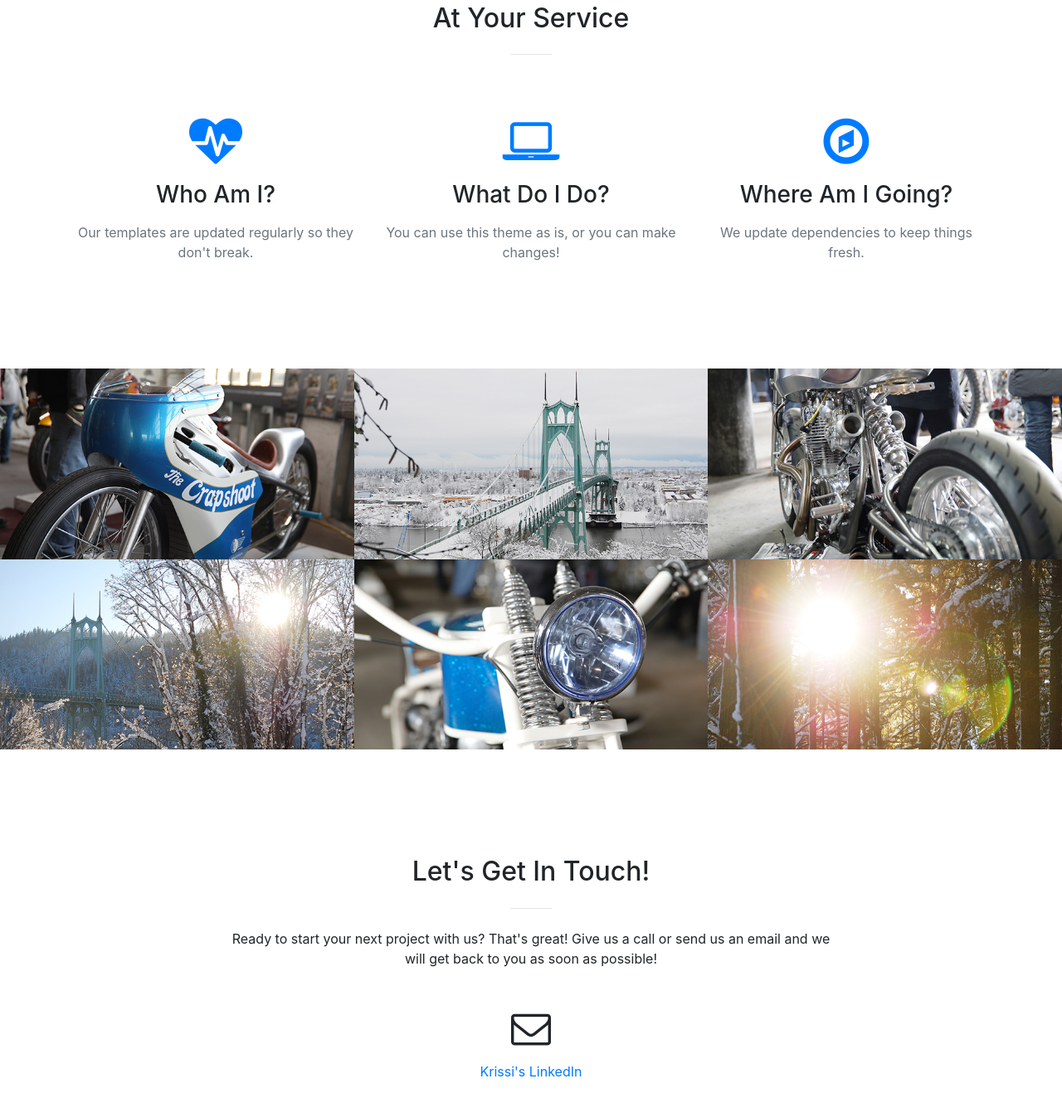
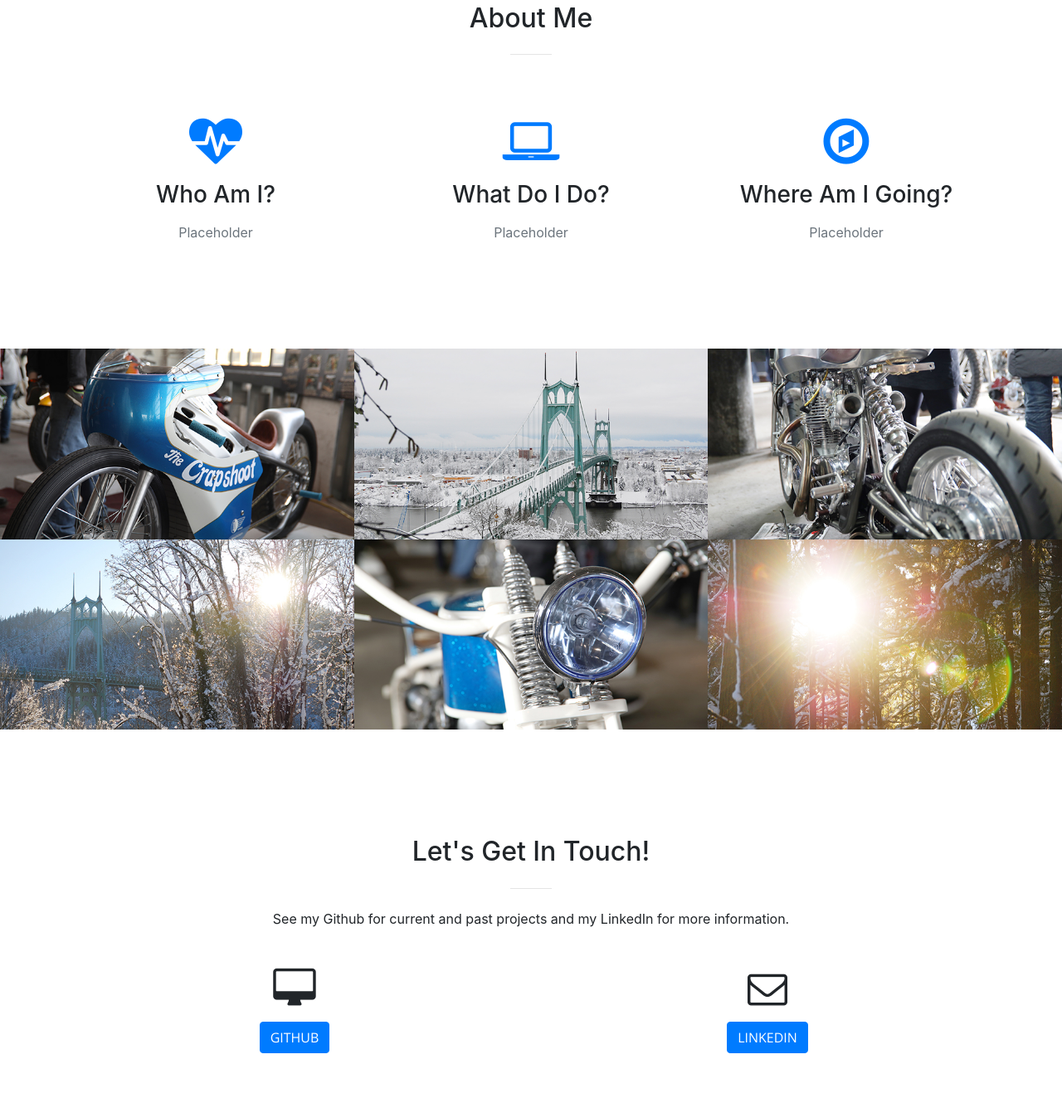
Before and after one commit to krcarson03/Portfolio, a website with bundled scripts: page index.html in a window 1280 px wide. Shown: the part 925-2260 px from the top of the page at 83% size. Built offline with nearby package versions, Linux system fonts and the light colour scheme.

Commit message:
Change Contact Github and LinkedIn buttons
Used bootstrap to change links to buttons.

```diff
--- a/css/creative.css
+++ b/css/creative.css
@@ -236,7 +236,7 @@ header.masthead p {
   text-align: center;
   opacity: 0;
   color: #fff;
-  background: rgba(20, 82, 82, 0.9);
+  background: rgba(20, 82, 82, 0.9); /* Categories hover color */
   -webkit-transition: all 0.2s;
   -moz-transition: all 0.2s;
   transition: all 0.2s;
--- a/index.html
+++ b/index.html
@@ -38,7 +38,7 @@
         <div class="collapse navbar-collapse" id="navbarResponsive">
           <ul class="navbar-nav ml-auto">
             <li class="nav-item">
-              <a class="nav-link js-scroll-trigger" href="#services">Services</a>
+              <a class="nav-link js-scroll-trigger" href="#about">About</a>
             </li>
             <li class="nav-item">
               <a class="nav-link js-scroll-trigger" href="#portfolio">Portfolio</a>
@@ -71,12 +71,12 @@
       </div>
     </header>
 
-    <!-- SERVICES  -->
-    <section id="services">
+    <!-- ABOUT PORTFOLIO CONTACT -->
+    <section id="about">
       <div class="container">
         <div class="row">
           <div class="col-lg-12 text-center">
-            <h2 class="section-heading">At Your Service</h2>
+            <h2 class="section-heading">About Me</h2>
             <hr class="my-4">
           </div>
         </div>
@@ -87,21 +87,21 @@
             <div class="service-box mt-5 mx-auto">
               <i class="fa fa-4x fa-heartbeat text-primary mb-3 sr-icons"></i>
               <h3 class="mb-3">Who Am I?</h3>
-              <p class="text-muted mb-0">Our templates are updated regularly so they don't break.</p>
+              <p class="text-muted mb-0">Placeholder</p>
             </div>
           </div>
           <div class="col-lg-4 col-md-6 text-center">
             <div class="service-box mt-5 mx-auto">
               <i class="fa fa-4x fa-laptop text-primary mb-3 sr-icons"></i>
               <h3 class="mb-3">What Do I Do?</h3>
-              <p class="text-muted mb-0">You can use this theme as is, or you can make changes!</p>
+              <p class="text-muted mb-0">Placeholder</p>
             </div>
           </div>
           <div class="col-lg-4 col-md-6 text-center">
             <div class="service-box mt-5 mx-auto">
               <i class="fa fa-4x fa-compass text-primary mb-3 sr-icons"></i>
               <h3 class="mb-3">Where Am I Going?</h3>
-              <p class="text-muted mb-0">We update dependencies to keep things fresh.</p>
+              <p class="text-muted mb-0">Placeholder</p>
             </div>
           </div>
 
@@ -212,19 +212,26 @@
           <div class="col-lg-8 mx-auto text-center">
             <h2 class="section-heading">Let's Get In Touch!</h2>
             <hr class="my-4">
-            <p class="mb-5">Ready to start your next project with us? That's great! Give us a call or send us an email and we will get back to you as soon as possible!</p>
+            <p class="mb-5">See my Github for current and past projects and my LinkedIn for more information.</p>
           </div>
         </div>
         <div class="row url-color">
-          <div class="col-lg-8 mx-auto text-center">
+          <div class="col-lg-4 mx-auto text-center">
+            <i class="fa fa-desktop fa-3x mb-3 sr-contact"></i>
+            <p>
+              <a class="btn btn-primary" href="https://github.com/krcarson03" role="button">Github</a> <!-- BOOTSTRAP -->
+            </p>
+          </div>
+          <div class="col-lg-4 mx-auto text-center">
             <i class="fa fa-envelope-o fa-3x mb-3 sr-contact"></i>
             <p>
-              <a href="www.linkedin.com/in/krissicarson">Krissi's LinkedIn</a>
+              <a class="btn btn-primary" href="https://github.com/krcarson03" role="button">LinkedIn</a> <!-- BOOTSTRAP -->
             </p>
           </div>
         </div>
       </div>
     </section>
+    <!-- /ABOUT PORTFOLIO CONTACT -->
 
     <!-- Bootstrap core JavaScript -->
     <script src="vendor/jquery/jquery.min.js"></script>
```
Also changed, not shown: img/portfolio/fullsize/3.jpg.
